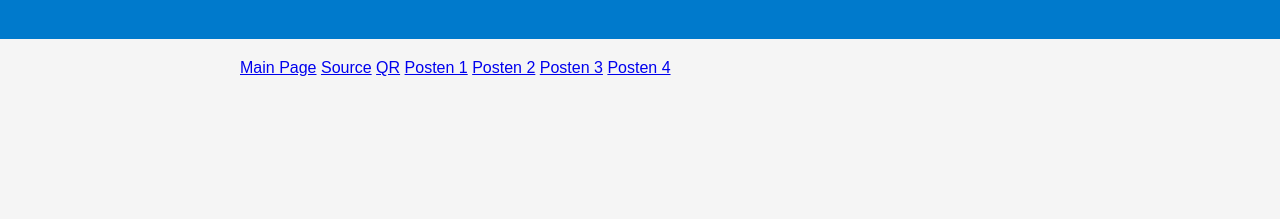
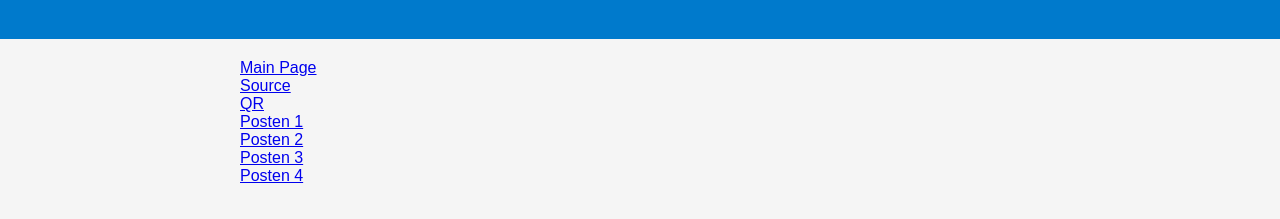
Before and after one commit to MrNoFairy/bierlauf, a plain HTML site: page hiddenwiki.html in a window 1280 px wide. Shown: the part 81-300 px from the top of the page. Drawn offline with Linux system fonts and the light colour scheme.

Commit message:
more test stuff

```diff
--- a/hiddenwiki.html
+++ b/hiddenwiki.html
@@ -32,13 +32,13 @@
   </header>
 
   <main>
-	<a href="http://www.mikesdomain.ch/">Main Page</a>
-	<a href="http://www.mikesdomain.ch/">Source</a>
-	<a href="http://www.mikesdomain.ch/qr.html">QR</a>
-	<a href="http://www.mikesdomain.ch/">Posten 1</a>
-	<a href="http://www.mikesdomain.ch/">Posten 2</a>
-	<a href="http://www.mikesdomain.ch/">Posten 3</a>
-	<a href="http://www.mikesdomain.ch/">Posten 4</a>
+	<a href="http://www.mikesdomain.ch/">Main Page</a><br>
+	<a href="http://www.mikesdomain.ch/">Source</a><br>
+	<a href="http://www.mikesdomain.ch/qr.html">QR</a><br>
+	<a href="http://www.mikesdomain.ch/">Posten 1</a><br>
+	<a href="http://www.mikesdomain.ch/">Posten 2</a><br>
+	<a href="http://www.mikesdomain.ch/">Posten 3</a><br>
+	<a href="http://www.mikesdomain.ch/">Posten 4</a><br>
   </main>
 
 </body>
```
